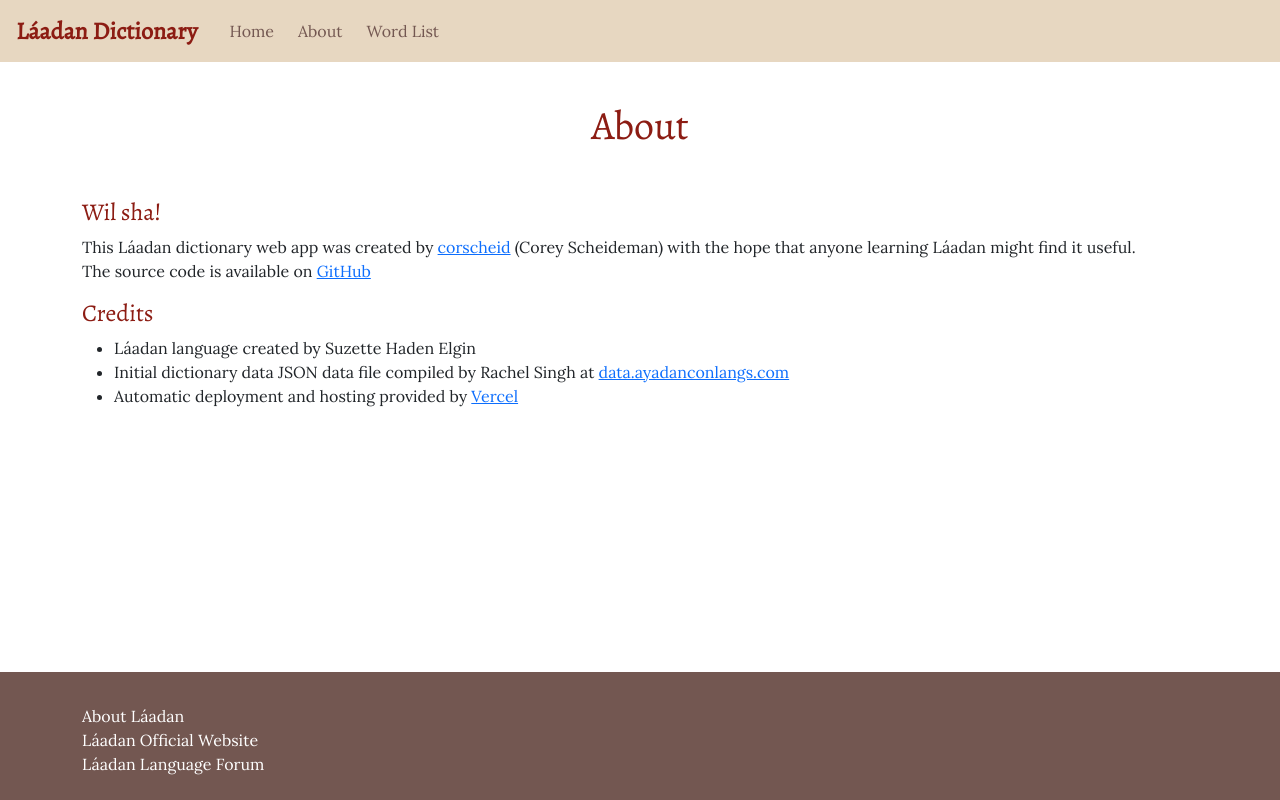
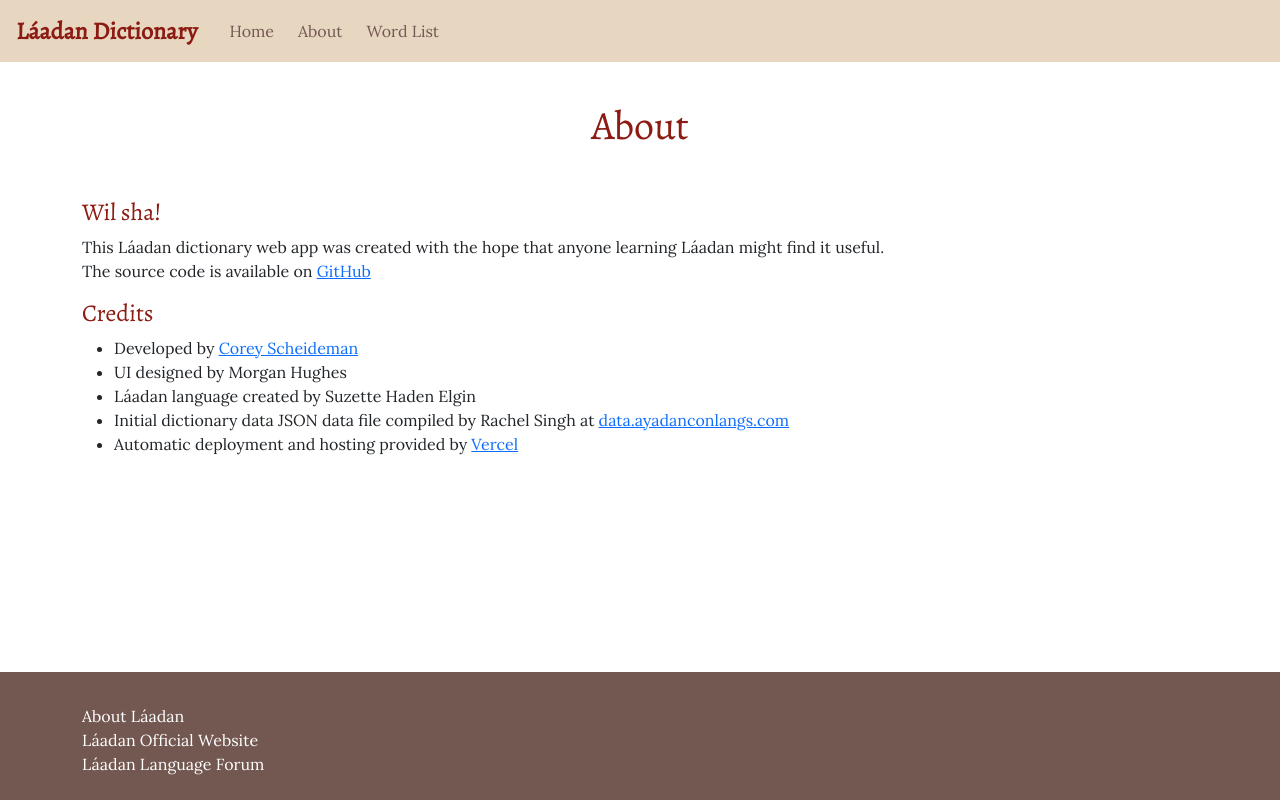
Before and after one commit to corscheid/laadan-dict, a Next.js app: page /about in a window 1280 px wide. Built offline with nearby package versions, Linux system fonts and the light colour scheme.

Commit message:
Update credits

```diff
--- a/pages/about.tsx
+++ b/pages/about.tsx
@@ -6,15 +6,15 @@ const AboutPage = () => (
     <h2 className="page-subtitle">Wil sha!</h2>
 
     <p>
-      This Láadan dictionary web app was created
-      by <a rel="noopener noreferrer" target="_blank" href="https://corscheid.dev">corscheid</a> (Corey Scheideman)
-      with the hope that anyone learning Láadan might find it useful.<br />
+      This Láadan dictionary web app was created with the hope that anyone learning Láadan might find it useful.<br />
       The source code is available
       on <a rel="noopener noreferrer" target="_blank" href="https://github.com/corscheid/laadan-dict">GitHub</a>
     </p>
 
     <h2 className="page-subtitle">Credits</h2>
     <ul>
+      <li>Developed by <a rel="noopener noreferrer" target="_blank" href="https://corscheid.dev">Corey Scheideman</a></li>
+      <li>UI designed by Morgan Hughes</li>
       <li>Láadan language created by Suzette Haden Elgin</li>
       <li>Initial dictionary data JSON data file compiled by Rachel Singh
         at <a rel="noopener noreferrer" target="_blank" href="http://data.ayadanconlangs.com/">data.ayadanconlangs.com</a>
```
